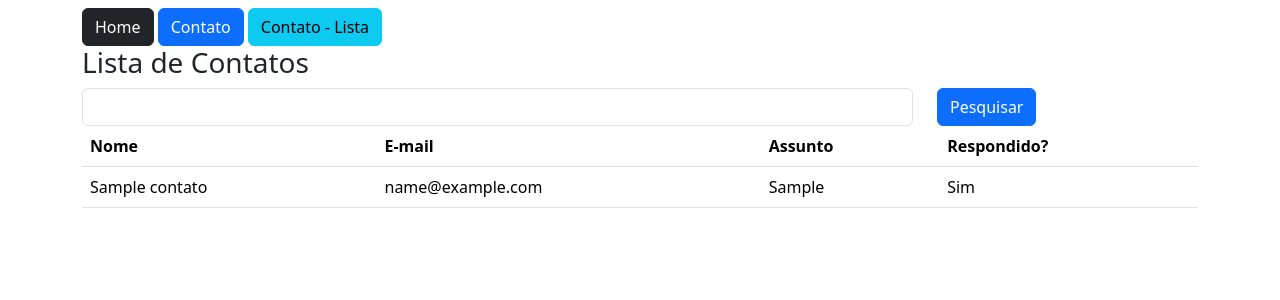
After one commit to Kluiver/Estudo-Flask, a Flask app: page /contato/lista in a window 1280 px wide. The commit adds this page. Shown: the top 300 px of the page. Run offline with Flask 3, Linux system fonts and the light colour scheme; tables that the repository leaves empty hold one stand-in row (values such as "Sample post").

Commit message:
Criado blocos de reaproveitamento HTML

```diff
--- a/app/models.py
+++ b/app/models.py
@@ -13,4 +13,4 @@ class Contato(db.Model): #TODA classe vai herdar o modelo do banco de dados
     email = db.Column(db.String, nullable= True)
     assunto = db.Column(db.String, nullable= True)
     mensagem = db.Column(db.String, nullable= True)
-    respodida = db.Column(db.Integer, default= 0)
+    respondida = db.Column(db.Integer, default= 0)
--- /dev/null
+++ b/app/templates/base.html
@@ -0,0 +1,28 @@
+<!-- Arquivo responsável por toda a base do site -->
+<!DOCTYPE html>
+<html lang="pt-br">
+
+    <head>
+        <meta charset="UTF-8">
+        <meta name="viewport" content="width=device-width, initial-scale=1.0">
+        <title>Contato</title>
+
+        <link href="https://cdn.jsdelivr.net/npm/bootstrap@5.3.3/dist/css/bootstrap.min.css" rel="stylesheet" integrity="sha384-QWTKZyjpPEjISv5WaRU9OFeRpok6YctnYmDr5pNlyT2bRjXh0JMhjY6hW+ALEwIH" crossorigin="anonymous">
+    </head>
+
+    <body>
+
+        <!-- Criando container para a base -->
+        <section class="container-fluid mt-2">
+
+            <!-- Definindo onde vai ser editado meus blocos -->
+            {% block content %}
+            <!-- Fechando o bloco -->
+            {% endblock %}
+
+        </section>
+        <script src="https://cdn.jsdelivr.net/npm/bootstrap@5.3.3/dist/js/bootstrap.bundle.min.js" integrity="sha384-YvpcrYf0tY3lHB60NNkmXc5s9fDVZLESaAA55NDzOxhy9GkcIdslK1eN7N6jIeHz" crossorigin="anonymous"></script>
+
+    </body>
+
+</html>
--- /dev/null
+++ b/app/templates/contato_lista.html
@@ -0,0 +1,67 @@
+<!-- Extendendo o base -->
+{% extends 'base.html' %}
+<!-- Criando bloco -->
+{% block content %}
+    <body>
+
+        <!-- Criando o container -->
+        <div class="container">
+
+            <!-- Incluindo o código do nav.html -->
+            {% include 'nav.html' %}
+
+            <h3>Lista de Contatos</h3>
+
+            <!-- Criando estrutura GET -->
+             <form method="get" class="row">
+                <div class="col-9">
+                    <input type="text" name="pesquisa" class="form-control">
+                </div>
+
+                <div class="col-3">
+                    <button type="submit" class="btn btn-primary">Pesquisar</button>
+                </div>
+
+             </form>
+
+            <!-- Criando a tabela de contatos -->
+             <div class="cols-12">
+                <table class="table">
+                    <!-- Cabeçalho da tabela -->
+                    <thead>
+                        <th>Nome</th>
+                        <th>E-mail</th>
+                        <th>Assunto</th>
+                        <th>Respondido?</th>
+                    </thead>
+                    <!-- Corpo da tabela -->
+                     <tbody>
+                        <!-- Estrutura for dentro do HTML -->
+                         <!-- Inicio do for -->
+                        {% for linha in context['dados'] %}
+                        <tr>
+                            <td>{{ linha.nome }}</td>
+                            <td>{{ linha.email }}</td>
+                            <td>{{ linha.assunto }}</td>
+                            <td>
+                                <!-- Mudando o respondido para sim ou não -->
+                                <!-- Inicio do if -->
+                                {% if linha.respondida != 1 %}
+                                    Não
+                                {% else %}
+                                    Sim
+                                <!-- Fim do if -->
+                                {% endif %}
+                            </td>
+
+                        </tr>
+                        <!-- Fim do for -->
+                         {% endfor %}
+                     </tbody>
+
+                </table>
+             </div>
+
+        </div>
+<!-- Fechando bloco -->
+ {% endblock %}
--- /dev/null
+++ b/app/templates/nav.html
@@ -0,0 +1,5 @@
+<!-- Redirecionando para a nova página usando o URL_FOR importado na views e apontando a função que ele deve retornar
+IMPORTANTE pois ele vai referenciar o link dinamicamente. -->
+<a href="/" class="btn btn-dark">Home</a>
+<a href="{{url_for('contato')}}" class="btn btn-primary">Contato</a>
+<a href="{{url_for('contato_lista')}}" class="btn btn-info">Contato - Lista</a>
--- a/app/views.py
+++ b/app/views.py
@@ -81,3 +81,27 @@ def contato():
         return redirect(url_for('homepage'))
 
     return render_template('contato.html', context=context, form = form)
+
+
+#criando nova view para a lista de contatos
+@app.route('/contato/lista')
+def contato_lista():
+
+    #verificando se a requisição foi GET
+    if request.method == 'GET':
+        #pegando os argumentos pesquisados
+        pesquisa = request.args.get('pesquisa', '')
+
+    #buscando todos os contatos do banco de dados
+    dados = Contato.query.order_by('nome') #query pega todos os dados do banco de dados e order by ordena por nome
+
+    #se a pesquisa for diferente de vazio
+    if pesquisa != '':
+        #filtro a pesquisa
+        dados = dados.filter_by(nome = pesquisa)
+
+    # Passando os dados para o contexto
+    context = {'dados':dados.all()}
+
+    #retorno o HTML da lista de contatos
+    return render_template('contato_lista.html', context=context)
--- a/main.py
+++ b/main.py
@@ -1,5 +1,6 @@
 #importando o app do meu módulo
 from app import app
+
 
 
 #verificando se estou no programa principal
```
Also changed, not shown: app/templates/contato.html (+6 -21 lines), app/templates/index.html (+9 -15 lines).
